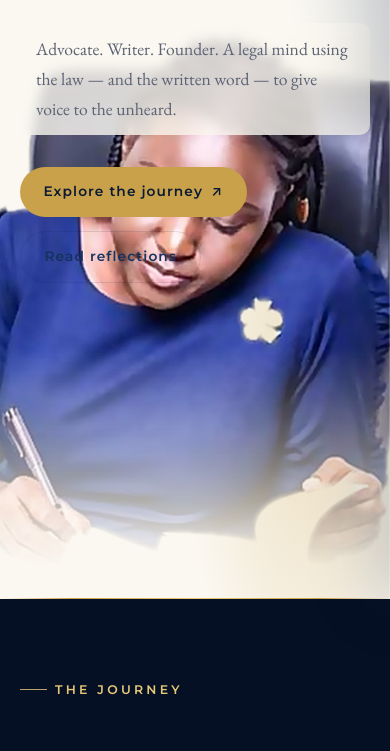
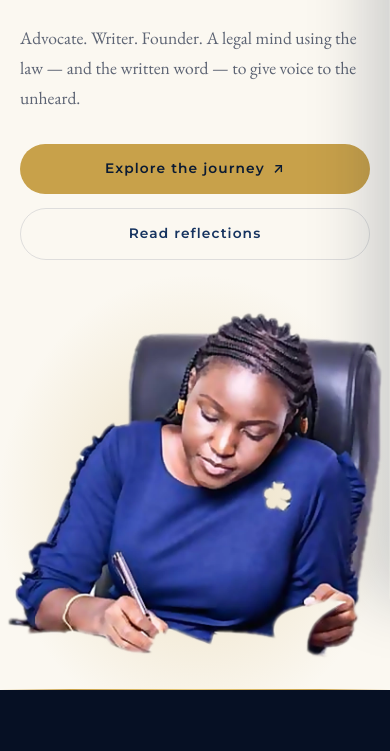
Before and after one commit to juno-atelier/atienospeaks, a plain HTML site: page index.html in a window 390 px wide. Shown: the part 245-996 px from the top of the page. Drawn offline with nearby package versions, Linux system fonts and the light colour scheme; a web font is replaced by a local one.

Commit message:
fix(hero): stack copy above the portrait on mobile (≤900px)
On phones the absolutely positioned cut-out sat behind the copy, and the
subhead's translucent chip landed on her face (390px: 39k px² of
subhead/portrait overlap). The ≤900px block now lays the hero out as a
column: copy on clean cream (no chip), both buttons full-width and
stacked, then the portrait in normal flow at full width with no fade
mask, whole figure in view, over a small cream band so the gold seam
hairline sits below her. The gold glow is re-anchored behind the
stacked portrait. The figure's margin-top is 2rem + 6vw so parallax.js's
≤6% upward drift keeps a ≥2rem gap to the buttons.

Desktop (>900px) is untouched. Delete the now-unused --cream-chip token.
Bump CACHE_NAME to atieno-v9.

Verified headless at 390/600/800px (zero overlap, stacked full-width
buttons, relative full-width unmasked portrait, no horizontal scroll,
reduced motion OK) and 1280px desktop rects unchanged.

Co-Authored-By: Claude Opus 5.5 <noreply@anthropic.com>

```diff
--- a/css/home.css
+++ b/css/home.css
@@ -99,21 +99,46 @@
           mask-image: var(--mask-fade);
 }
 
-/* ≤900px: the cut-out sits behind the copy; the subhead gets a
-   translucent cream chip so it stays legible over the photo.     */
+/* ≤900px: a vertical stack, nothing overlaps. Copy on clean cream
+   first (no chip), buttons full-width, then the cut-out portrait in
+   normal flow, full-width, unfaded, whole figure in view. A small
+   cream band under her keeps the gold hairline off her figure. The
+   gold glow is re-anchored to pool behind the stacked portrait.
+   parallax.js drifts the <picture> up by ≤ 6% of its height (the
+   full-width portrait is ~0.92 × 100vw tall → ≤ ~5.5vw), so the
+   figure's margin-top is 2rem + 6vw: a ≥ 2rem gap to the buttons
+   survives the largest drift.                                      */
 @media (max-width: 900px) {
-  .hero { align-items: flex-start; padding-top: calc(var(--nav-height) + 2rem); }
+  .hero {
+    flex-direction: column;
+    align-items: stretch;
+    min-height: auto;
+    padding-top: calc(var(--nav-height) + 2rem);
+    padding-bottom: var(--gap);
+    background:
+      radial-gradient(70% 34% at 50% 80%, var(--glow-gold), transparent 72%),
+      radial-gradient(50% 24% at 96% 8%, var(--glow-blue), transparent 72%),
+      var(--cream);
+  }
+
+  .hero-actions { flex-direction: column; }
+  .hero-actions .btn { width: 100%; justify-content: center; }
+
   .hero-portrait {
-    height: min(70svh, 560px);
-    right: clamp(-6rem, -12vw, -2rem);
+    position: relative;
+    right: auto;
+    bottom: auto;
+    width: 100%;
+    height: auto;
+    aspect-ratio: auto;
+    margin-top: calc(2rem + 6vw);
   }
-  .hero-sub {
-    display: inline-block;
-    background: var(--cream-chip);
-    padding: 0.7rem 1rem;
-    border-radius: var(--r-sm);
-    -webkit-backdrop-filter: blur(6px);
-            backdrop-filter: blur(6px);
+  .hero-portrait picture { height: auto; }
+  .hero-portrait img {
+    height: auto;
+    object-position: center bottom;
+    -webkit-mask-image: none;
+            mask-image: none;
   }
 }
 
--- a/css/tokens.css
+++ b/css/tokens.css
@@ -40,7 +40,6 @@
   --hero-accent:   var(--gold-deep);              /* "speaks" — AA-large on cream */
   --glow-gold:     rgba(200, 161, 74, 0.30);      /* warm pool behind portrait */
   --glow-blue:     rgba(35, 87, 158, 0.10);       /* faint cool echo         */
-  --cream-chip:    rgba(251, 248, 241, 0.80);     /* mobile subhead chip     */
   --mask-fade:     linear-gradient(to bottom, #000 58%, transparent 97%);
   --hairline-gold: linear-gradient(90deg, transparent, var(--gold) 18%,
                                    var(--gold-light) 50%, var(--gold) 82%, transparent);
--- a/sw.js
+++ b/sw.js
@@ -4,7 +4,7 @@
    Bump CACHE_NAME whenever a cached file changes.
    ============================================================ */
 
-const CACHE_NAME = "atieno-v8";
+const CACHE_NAME = "atieno-v9";
 
 // Every file in main.js's import graph + first-paint assets.
 // cache.addAll() is atomic: ONE missing file fails the whole install,
```
